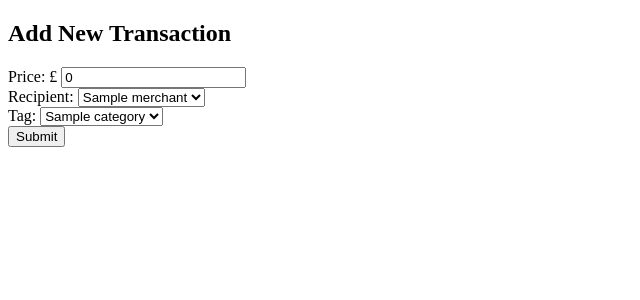
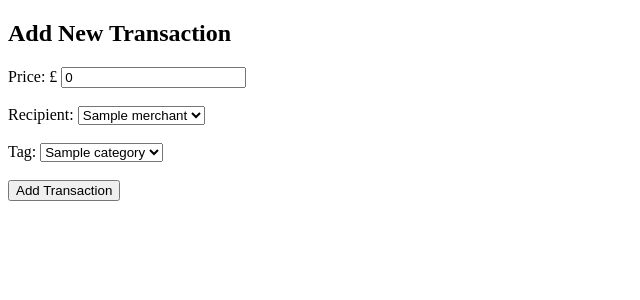
Before and after one commit to m6ttw/Spending_Tracker_Project, a Flask app: page /transactions/new in a window 1280 px wide. Shown: the part 260-560 px from the top of the page, without its empty margins (0-640 px from the left). Run offline with Flask 2, Linux system fonts and the light colour scheme; a database or web service that is not in the repository returns one stand-in record (values such as "Sample title"); some libraries are stand-ins or nearby versions.

Commit message:
more formatting

```diff
--- a/templates/transactions/new.html
+++ b/templates/transactions/new.html
@@ -9,6 +9,7 @@
             <input type="number" required name="amount" min="0" value="0" step=".01">
         </label>
     </div>
+    <br>
     <div>
         <label for="merchant">Recipient:</label>
         <select name="merchant_id" id="merchant">
@@ -19,6 +20,7 @@
             {% endfor %}
         </select>
     </div>
+    <br>
     <div>
         <label for="tag">Tag:</label>
         <select name="tag_id" id="tag">
@@ -29,8 +31,9 @@
             {% endfor %}
         </select>
     </div>
+    <br>
     <div>
-        <input type="submit">
+        <input type="submit" name="name" value="Add Transaction" >
     </div>
 </form>
 
```
